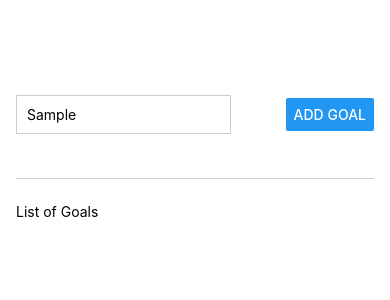
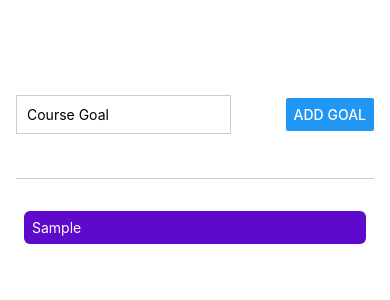
Before and after one commit to safinajjar/react-native-app, a React Native app: screen / in a window 390 px wide. Both pictures are taken after typing "Sample" into the empty fields and a click on the button "ADD GOAL". Shown: the top 300 px of the page. Built offline with nearby package versions, Linux system fonts and the light colour scheme.

Commit message:
show list of goals, add goal handler

```diff
--- a/App.js
+++ b/App.js
@@ -1,14 +1,31 @@
-import { Button, StyleSheet, Text, TextInput, View } from "react-native";
+import { useState } from "react";
+import {
+  Button,
+  FlatList,
+  StyleSheet,
+  Text,
+  TextInput,
+  View,
+} from "react-native";
+import GoalItem from "./components/GoalItem";
+import GoalInput from "./components/GoalInput";
 
 export default function App() {
+  const [courseGoals, setcourseGoals] = useState([]);
+
+  const addGoalHandler = (goal) => {
+    setcourseGoals((currentGoals) => [...currentGoals, goal]);
+  };
   return (
     <View style={styles.appContainer}>
-      <View style={styles.inputContainer}>
-        <TextInput style={styles.textInput} placeholder="Course Goal" />
-        <Button title="Add Goal" />
-      </View>
+      <GoalInput onAddGoal={addGoalHandler} />
       <View style={styles.goalsContainer}>
-        <Text>List of Goals</Text>
+        <FlatList
+          data={courseGoals}
+          alwaysBounceVertical={false}
+          keyExtractor={(_, index) => index.toString()}
+          renderItem={(itemData) => <GoalItem text={itemData.item} />}
+        ></FlatList>
       </View>
     </View>
   );
@@ -20,22 +37,6 @@ const styles = StyleSheet.create({
     paddingTop: 50,
     paddingHorizontal: 16,
   },
-  inputContainer: {
-    flex: 1,
-    flexDirection: "row",
-    justifyContent: "space-between",
-    alignItems: "center",
-    marginBottom: 24,
-    borderBottomWidth: 1,
-    borderBottomColor: "#cccccc",
-  },
-  textInput: {
-    borderWidth: 1,
-    borderColor: "#cccccc",
-    width: "60%",
-    marginRight: 10,
-    padding: 10,
-  },
   goalsContainer: {
     flex: 5,
   },
--- /dev/null
+++ b/components/GoalInput.js
@@ -0,0 +1,46 @@
+import { useState } from "react";
+import { Button, StyleSheet, TextInput, View } from "react-native";
+
+export default function GoalInput(props) {
+  const [goal, setGoal] = useState("");
+
+  const goalInputHandler = (value) => {
+    setGoal(value);
+  };
+
+  const addGoalHandler = () => {
+    props.onAddGoal(goal);
+    setGoal("");
+  };
+
+  return (
+    <View style={styles.inputContainer}>
+      <TextInput
+        style={styles.textInput}
+        value={goal}
+        placeholder="Course Goal"
+        onChangeText={goalInputHandler}
+      />
+      <Button title="Add Goal" onPress={addGoalHandler} />
+    </View>
+  );
+}
+
+const styles = StyleSheet.create({
+  inputContainer: {
+    flex: 1,
+    flexDirection: "row",
+    justifyContent: "space-between",
+    alignItems: "center",
+    marginBottom: 24,
+    borderBottomWidth: 1,
+    borderBottomColor: "#cccccc",
+  },
+  textInput: {
+    borderWidth: 1,
+    borderColor: "#cccccc",
+    width: "60%",
+    marginRight: 10,
+    padding: 10,
+  },
+});
--- /dev/null
+++ b/components/GoalItem.js
@@ -0,0 +1,21 @@
+import { StyleSheet, Text, View } from "react-native";
+
+export default function GoalItem(props) {
+  return (
+    <View style={styles.goalItem}>
+      <Text style={styles.goalText}>{props.text}</Text>
+    </View>
+  );
+}
+
+const styles = StyleSheet.create({
+  goalItem: {
+    margin: 8,
+    padding: 8,
+    borderRadius: 6,
+    backgroundColor: "#5e0acc",
+  },
+  goalText: {
+    color: "#fff",
+  },
+});
```
